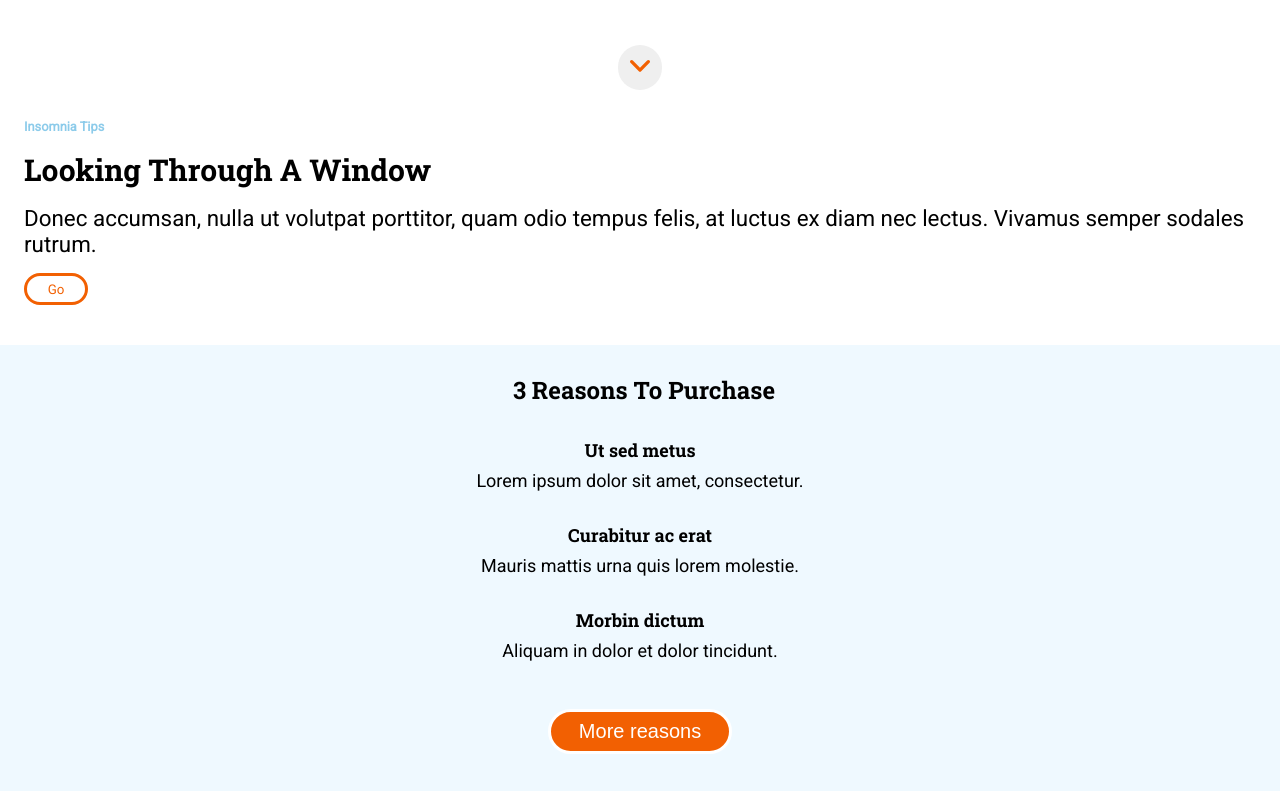
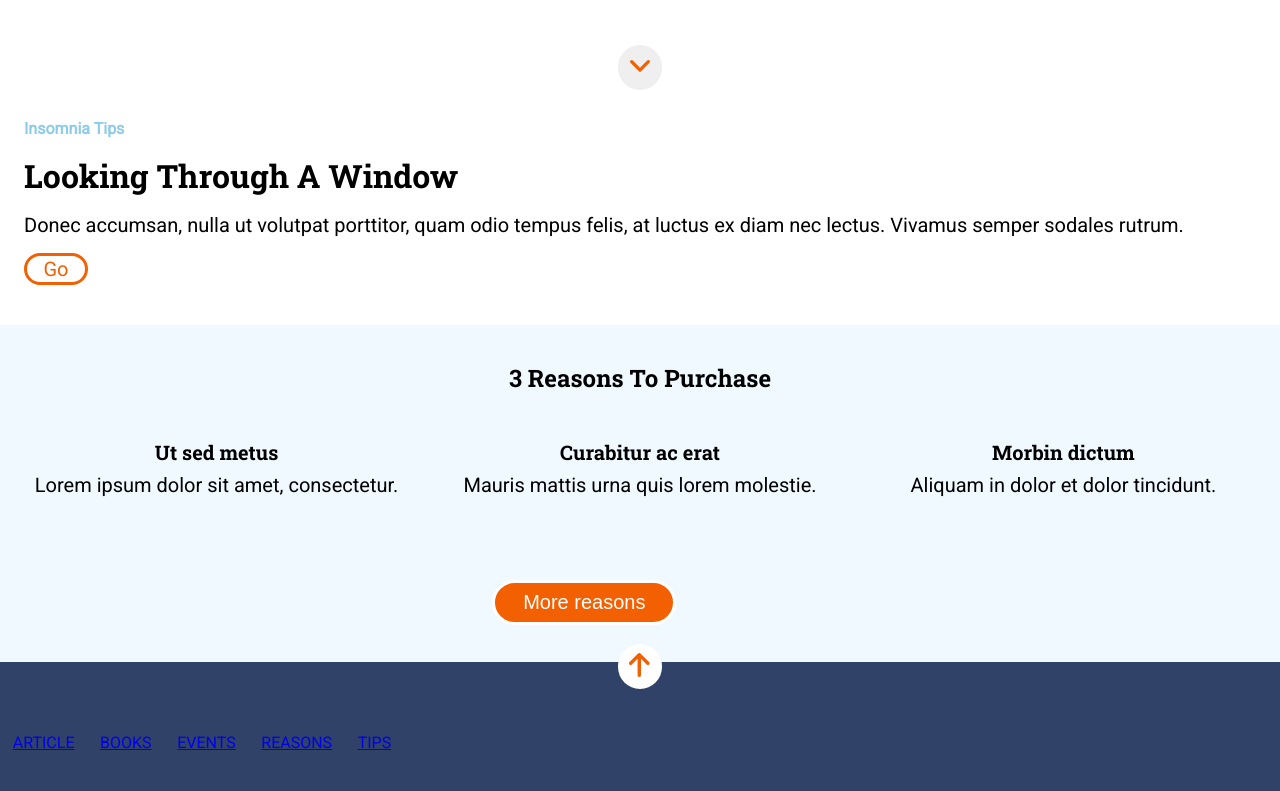
Before and after one commit to Adalab/modulo-1-evaluacion-final-BessyEscobar, a website built with Vite: page src/index.html in a window 1280 px wide. Shown: the part 449-1240 px from the top of the page. Built offline with nearby package versions, Linux system fonts and the light colour scheme; files whose address does not match are found by name.

Commit message:
grit at 3reason

```diff
--- a/src/scss/layout/_page.scss
+++ b/src/scss/layout/_page.scss
@@ -39,6 +39,9 @@ body {
   padding: 0.3rem;
   text-align: center;
   background-color: $color-iceblue;
+  display: grid;
+  grid-template-columns: 1fr;
+  grid-template-rows: 1fr 1fr 1fr 1fr;
   .sec-title {
     font-family: $font-title;
     margin: 1.5rem 1rem 0rem 1em;
@@ -56,8 +59,7 @@ body {
   }
   .sec-buttom {
     font-size: 20px;
-    margin-top: 1rem;
-    margin-bottom: 3.8rem;
+    margin: 1rem 4rem 2.8rem 4rem;
     color: $color-bg;
     width: 184px;
     height: 45px;
@@ -69,37 +71,70 @@ body {
 
 @media all and (min-width: 768px) {
   .ft-p {
-    font-size: 1.4rem;
-  }
+    font-size: 20px;
     .mini-title {
-    font-family: $font-main;
-    color: $color-babyblue;
-    font-size: 1rem;
-    margin-bottom: 1rem;
+      font-size: 14px;
     }
     .ft-title {
-    font-size: 2rem;
-    margin-bottom: 1rem;
-    font-family: $font-title;
+      font-size: 26px;
+    }
+    .ft-button {
+      font-size: 20px;
+    }
+  }
+  .three-reasons {
+    font-size: 26px;
+    display: grid;
+    grid-template-columns: 1fr 1fr 1fr;
+    grid-template-rows: 1fr 1fr 1fr;
+    .sec-title{
+      margin: 2rem 0rem 0rem 0em;
+      grid-area: 1 / 2;
     }
     .three-boxes {
-      margin: 2rem 4rem;
-      font-size: 18px;
-      font-family: $font-main;
+      font-size: 20px;
+      margin: 0rem 1rem;
+      grid-area: 2;
     }
-  .three-title {
-    font-family: $font-title;
-    margin-bottom: 0.5rem;
+    .sec-buttom {
+      margin: 2rem 4rem 2rem 4rem;
+      grid-area: 3 / 2;
+    }
+  }
+
+  @media all and (min-width: 1024px) {
+    .ft-p {
+      font-size: 20px;
+      .mini-title {
+        font-size: 16px;
+      }
+      .ft-title {
+        font-size: 32px;
+      }
+      .ft-button {
+        font-size: 20px;
+      }
+    }
+    .three-reasons {
+      font-size: 32px;
+      display: grid;
+      grid-template-columns: 1fr 1fr 1fr;
+      grid-template-rows: 1fr 1fr 1fr;
+      .sec-title{
+        margin: 2rem 0rem 0rem 0em;
+        grid-area: 1 / 2;
+      }
+      .three-boxes {
+        font-size: 20px;
+        margin: 0rem 1rem;
+        grid-area: 2;
       }
       .sec-buttom {
         font-size: 20px;
-    margin-top: 1rem;
-    margin-bottom: 3.8rem;
-    color: $color-bg;
-    width: 184px;
-    height: 45px;
-    border-radius: 2rem;
-    border: solid;
-    background-color: $color-button;
+        margin: 2rem 4rem 2rem 4rem;
+        grid-area: 3 / 2;
       }
     }
+  }
+
+}
```
Lines whose indentation alone changed are shown as unchanged.
